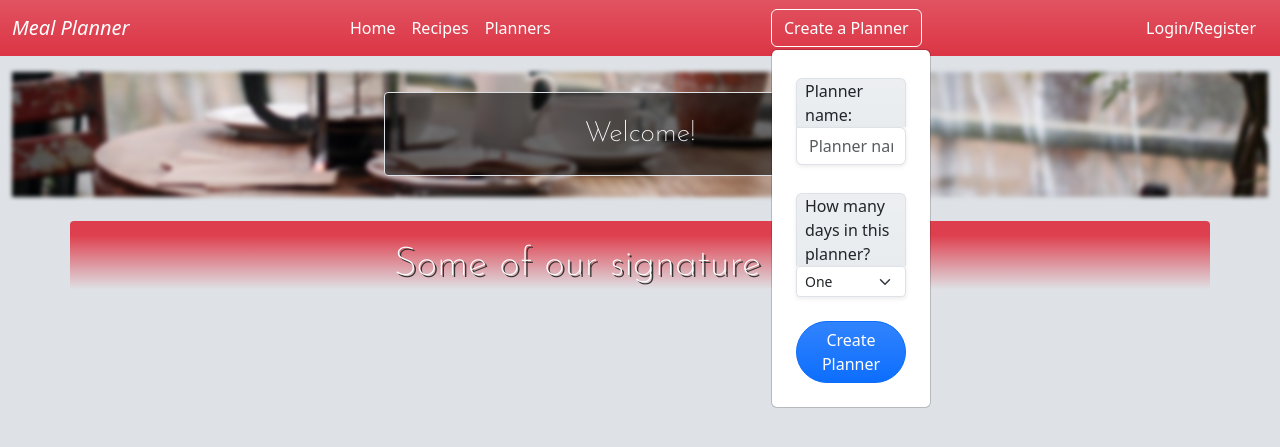
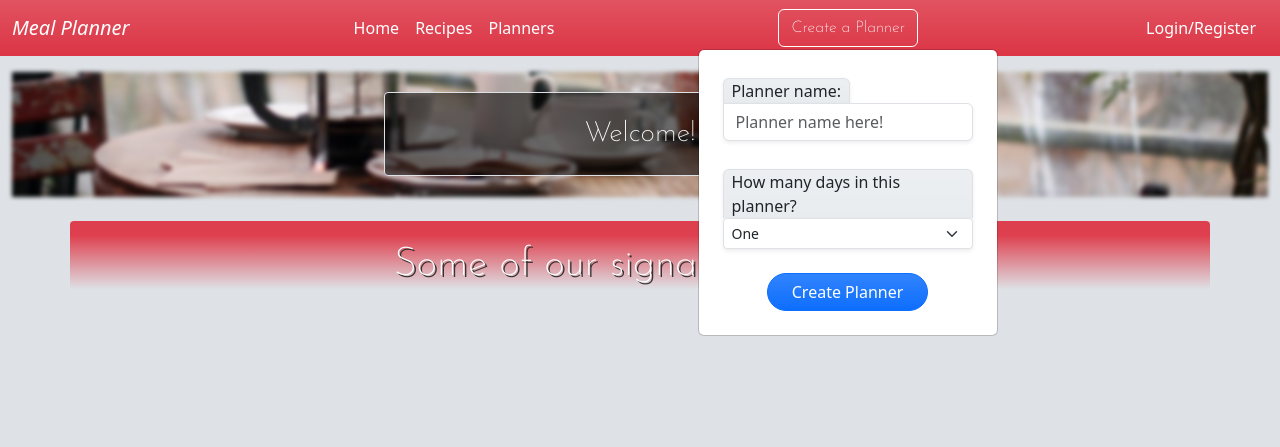
Before and after one commit to NearBee/Capstone-Project, a Django app: page / in a window 1280 px wide, after a click on "Create a Planner". Shown: the top 447 px of the page. Run offline with Django 4.2, Linux system fonts and the light colour scheme; data that the repository does not hold is empty; some libraries are stand-ins or nearby versions.

Commit message:
Added dropdown menu CSS

```diff
--- a/mealplanner/static/styles.css
+++ b/mealplanner/static/styles.css
@@ -4,6 +4,16 @@ body {
 
 .forminputBox {
     border-radius: 0px 6px 6px 6px;
+}
+
+.dropdownPlannerButton {
+    font-family: 'Josefin Sans', sans-serif;
+}
+
+.dropdown-menu.show {
+    width: 300px;
+    position: absolute;
+    left: -58%;
 }
 
 /* Index Page Section */
```
